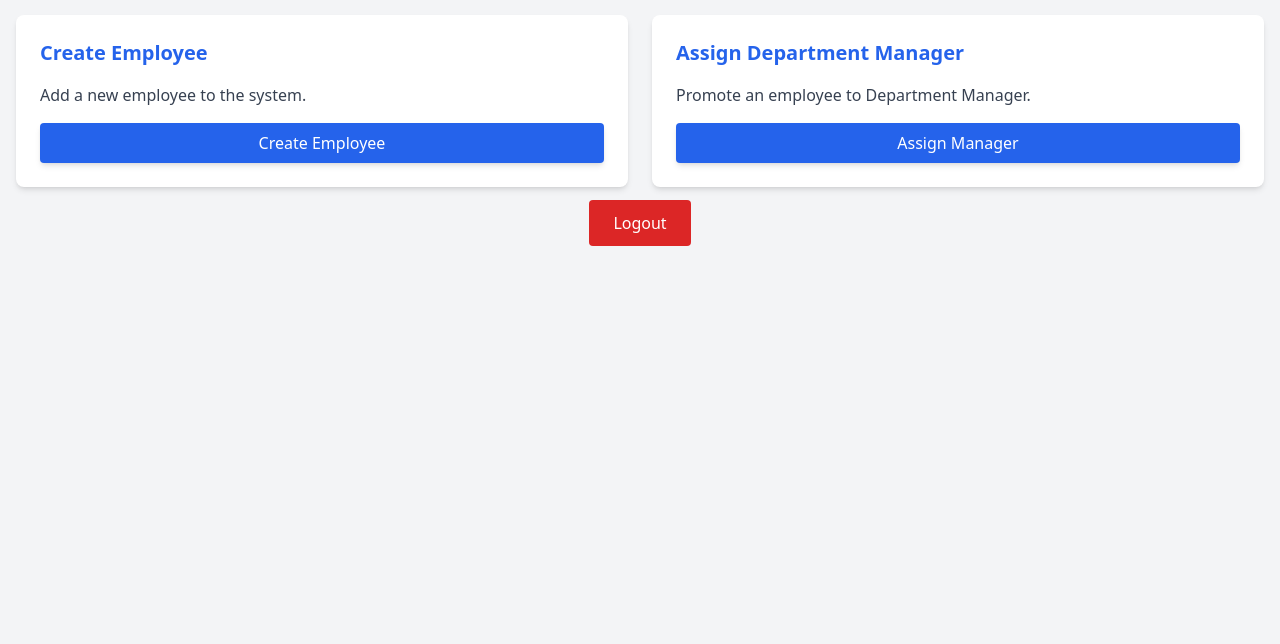
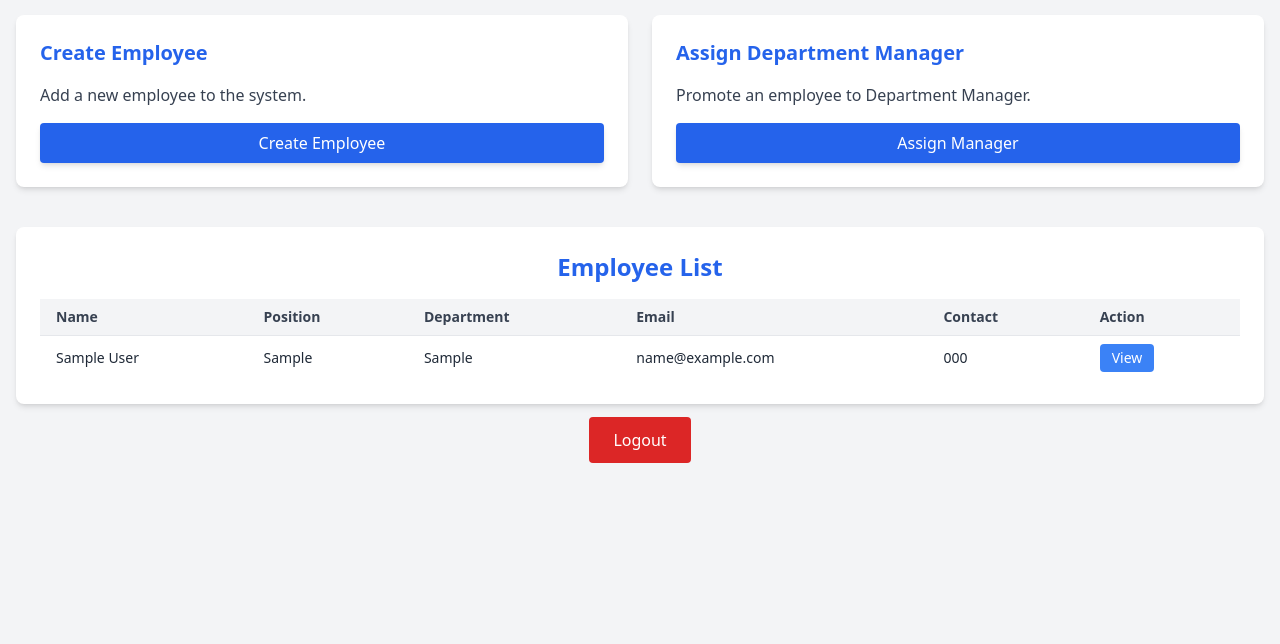
Before and after one commit to mangkanor1103/project, a PHP site: page /hr/hr_dashboard.php in a window 1280 px wide. Shown: the part 145-789 px from the top of the page. Run offline with PHP 8.4, Linux system fonts and the light colour scheme; the visitor is signed in with stand-in values (Sample User, id 1); tables that the repository leaves empty or names only in its code hold one stand-in row (values such as "Sample post"); some libraries are stand-ins or nearby versions.

Commit message:
update hr_dashboard.php, logout.php and logout.php

```diff
--- a/hr/hr_dashboard.php
+++ b/hr/hr_dashboard.php
@@ -1,9 +1,9 @@
 <?php
 session_start();
+include '../config.php';
 
 // Check if the HR Admin is logged in
 if (!isset($_SESSION['hr_loggedin']) || $_SESSION['hr_loggedin'] !== true) {
-    // Redirect to login page if not logged in
     header("Location: login.php");
     exit();
 }
@@ -14,7 +14,8 @@ if (!isset($_SESSION['hr_loggedin']) || $_SESSION['hr_loggedin'] !== true) {
 <main class="bg-gray-100 min-h-screen">
     <section class="container mx-auto px-4 py-8">
         <h1 class="text-4xl font-bold text-blue-600 mb-6 text-center">HR Admin Dashboard</h1>
-        <div class="grid grid-cols-1 md:grid-cols-2 gap-6">
+
+        <div class="grid grid-cols-1 md:grid-cols-2 gap-6 mb-10">
             <!-- Create Employee -->
             <div class="bg-white shadow-md rounded-lg p-6">
                 <h2 class="text-xl font-bold text-blue-600 mb-4">Create Employee</h2>
@@ -32,6 +33,89 @@ if (!isset($_SESSION['hr_loggedin']) || $_SESSION['hr_loggedin'] !== true) {
                 </a>
             </div>
         </div>
+
+        <!-- Employee List -->
+        <div class="bg-white shadow-md rounded-lg p-6 overflow-x-auto">
+            <h2 class="text-2xl font-bold text-blue-600 mb-4 text-center">Employee List</h2>
+            <table class="min-w-full divide-y divide-gray-200 text-sm">
+            <thead class="bg-gray-100">
+    <tr>
+        <th class="px-4 py-2 text-left font-semibold text-gray-700">Name</th>
+        <th class="px-4 py-2 text-left font-semibold text-gray-700">Position</th>
+        <th class="px-4 py-2 text-left font-semibold text-gray-700">Department</th>
+        <th class="px-4 py-2 text-left font-semibold text-gray-700">Email</th>
+        <th class="px-4 py-2 text-left font-semibold text-gray-700">Contact</th>
+        <th class="px-4 py-2 text-left font-semibold text-gray-700">Action</th> <!-- Added this -->
+    </tr>
+</thead>
+<tbody class="divide-y divide-gray-200">
+<?php
+$modals = ''; // We'll collect modals here and echo them AFTER the table
+$query = "SELECT * FROM employees ORDER BY full_name ASC";
+$result = $conn->query($query);
+
+if ($result && $result->num_rows > 0) {
+    while ($row = $result->fetch_assoc()) {
+        $employee_id = $row['id'];
+        echo "<tr>";
+        echo "<td class='px-4 py-2 text-gray-800'>" . htmlspecialchars($row['full_name']) . "</td>";
+        echo "<td class='px-4 py-2 text-gray-800'>" . htmlspecialchars($row['job_position']) . "</td>";
+        echo "<td class='px-4 py-2 text-gray-800'>" . htmlspecialchars($row['department']) . "</td>";
+        echo "<td class='px-4 py-2 text-gray-800'>" . htmlspecialchars($row['email']) . "</td>";
+        echo "<td class='px-4 py-2 text-gray-800'>" . htmlspecialchars($row['contact_number']) . "</td>";
+        echo "<td class='px-4 py-2 text-gray-800'>";
+        echo "<button onclick=\"document.getElementById('modal-$employee_id').classList.remove('hidden')\" class='bg-blue-500 hover:bg-blue-600 text-white px-3 py-1 rounded'>View</button>";
+        echo "</td>";
+        echo "</tr>";
+
+        // Collect modal HTML to be rendered after the table
+        $modals .= "
+        <div id='modal-$employee_id' class='fixed inset-0 bg-black bg-opacity-50 flex justify-center items-center hidden z-50'>
+            <div class='bg-white w-full max-w-2xl p-6 rounded-lg shadow-lg overflow-y-auto max-h-[90vh]'>
+                <h2 class='text-2xl font-bold mb-4 text-center text-blue-600'>Employee Details</h2>
+                <table class='w-full text-sm'>
+                    <tr><td class='font-semibold py-1'>Full Name:</td><td>" . htmlspecialchars($row['full_name']) . "</td></tr>
+                    <tr><td class='font-semibold py-1'>Date of Birth:</td><td>" . htmlspecialchars($row['dob']) . "</td></tr>
+                    <tr><td class='font-semibold py-1'>Gender:</td><td>" . htmlspecialchars($row['gender']) . "</td></tr>
+                    <tr><td class='font-semibold py-1'>Contact:</td><td>" . htmlspecialchars($row['contact_number']) . "</td></tr>
+                    <tr><td class='font-semibold py-1'>Email:</td><td>" . htmlspecialchars($row['email']) . "</td></tr>
+                    <tr><td class='font-semibold py-1'>Address:</td><td>" . htmlspecialchars($row['home_address']) . "</td></tr>
+                    <tr><td class='font-semibold py-1'>Position:</td><td>" . htmlspecialchars($row['job_position']) . "</td></tr>
+                    <tr><td class='font-semibold py-1'>Department:</td><td>" . htmlspecialchars($row['department']) . "</td></tr>
+                    <tr><td class='font-semibold py-1'>Type:</td><td>" . htmlspecialchars($row['employee_type']) . "</td></tr>
+                    <tr><td class='font-semibold py-1'>Date Hired:</td><td>" . htmlspecialchars($row['date_hired']) . "</td></tr>
+                    <tr><td class='font-semibold py-1'>Schedule:</td><td>" . htmlspecialchars($row['work_schedule']) . "</td></tr>
+                    <tr><td class='font-semibold py-1'>SSS #:</td><td>" . htmlspecialchars($row['sss_number']) . "</td></tr>
+                    <tr><td class='font-semibold py-1'>PhilHealth #:</td><td>" . htmlspecialchars($row['philhealth_number']) . "</td></tr>
+                    <tr><td class='font-semibold py-1'>PAG-IBIG #:</td><td>" . htmlspecialchars($row['pagibig_number']) . "</td></tr>
+                    <tr><td class='font-semibold py-1'>TIN:</td><td>" . htmlspecialchars($row['tin']) . "</td></tr>
+                    <tr><td class='font-semibold py-1'>Status:</td><td>" . htmlspecialchars($row['status']) . "</td></tr>
+                    <tr><td class='font-semibold py-1'>Salary Type:</td><td>" . htmlspecialchars($row['salary_type']) . "</td></tr>
+                    <tr><td class='font-semibold py-1'>Basic Salary:</td><td>₱" . number_format($row['basic_salary'], 2) . "</td></tr>
+                    <tr><td class='font-semibold py-1'>Overtime Bonus:</td><td>" . ($row['overtime_bonus'] ? 'Yes' : 'No') . "</td></tr>
+                    <tr><td class='font-semibold py-1'>Emergency Contact:</td><td>" . htmlspecialchars($row['emergency_name']) . " (" . htmlspecialchars($row['emergency_relationship']) . ") - " . htmlspecialchars($row['emergency_contact']) . "</td></tr>
+                </table>
+                <div class='text-center mt-4'>
+                    <button onclick=\"document.getElementById('modal-$employee_id').classList.add('hidden')\" class='mt-4 px-6 py-2 bg-gray-600 text-white rounded hover:bg-gray-700'>Close</button>
+                </div>
+            </div>
+        </div>";
+    }
+} else {
+    echo "<tr><td colspan='6' class='text-center px-4 py-4 text-gray-500'>No employees found.</td></tr>";
+}
+?>
+</tbody>
+
+
+            </table>
+            <?php
+// Output all modals
+echo $modals;
+?>
+
+        </div>
+
         <div class="text-center mt-6">
             <a href="logout.php" class="bg-red-600 text-white px-6 py-3 rounded hover:bg-red-700 transition">
                 Logout
--- a/hr/logout.php
+++ b/hr/logout.php
@@ -1,6 +1,6 @@
 <?php
 session_start();
 session_destroy(); // Destroy all session data
-header("Location: login.php"); // Redirect to login page
+header("Location: ../index.php"); // Redirect to login page
 exit();
 ?>
--- a/superadmin/logout.php
+++ b/superadmin/logout.php
@@ -1,6 +1,6 @@
 <?php
 session_start();
 session_destroy(); // Destroy all session data
-header("Location: login.php"); // Redirect to login page
+header("Location: ../index.php"); // Redirect to login page
 exit();
 ?>
```
